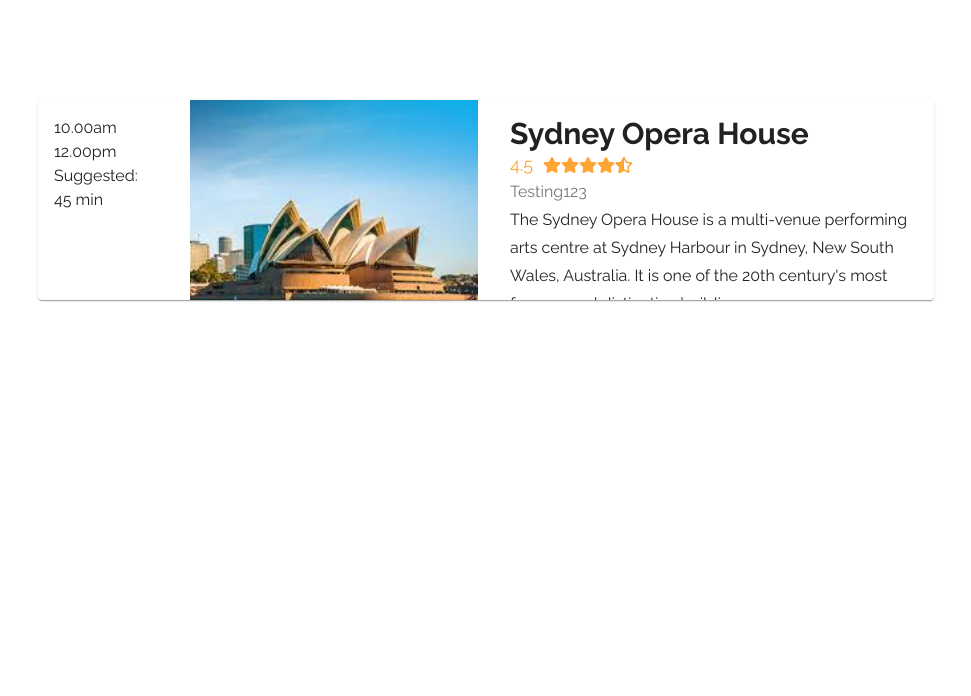
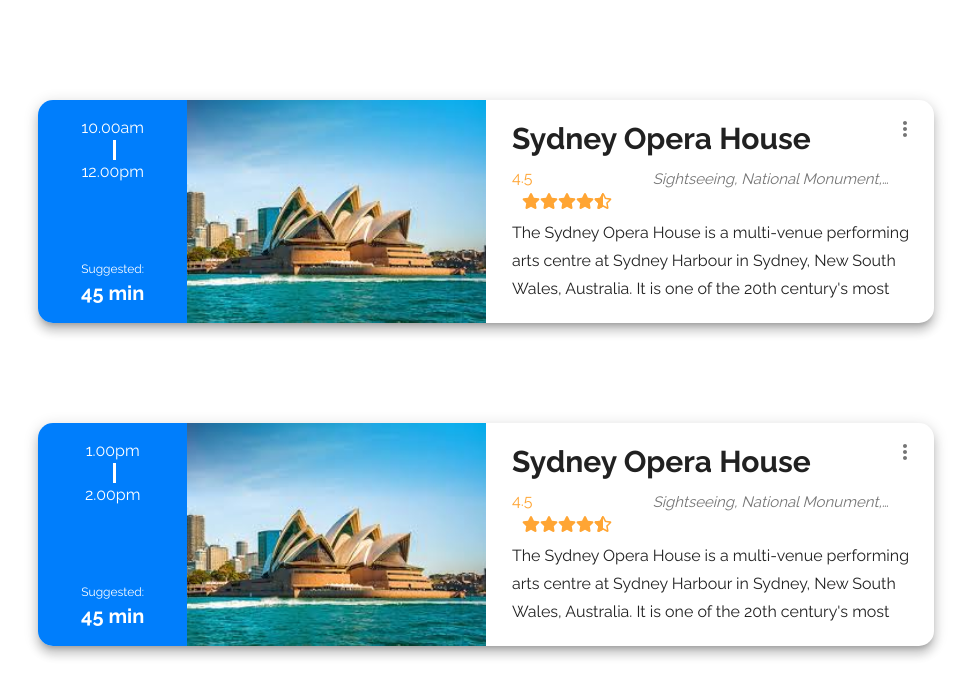
Before and after one commit to aJiang97/globetrotter, a React (Create React App) app in the folder frontend/: page /tripview in a window 1280 px wide. Shown: the top 696 px of the page, without its empty margins (12-983 px from the left). Built offline with nearby package versions, Linux system fonts and the light colour scheme.

Commit message:
Finished Itinerary Location Cards

```diff
--- a/frontend/src/components/ItineraryLocationCard/ItineraryLocationCard.jsx
+++ b/frontend/src/components/ItineraryLocationCard/ItineraryLocationCard.jsx
@@ -1,19 +1,30 @@
 import * as React from "react";
-import clsx from "clsx";
 import {
   Card,
   CardContent,
   CardMedia,
   Typography,
-  Grid
+  Grid,
+  IconButton
 } from "@material-ui/core";
 import { withStyles } from "@material-ui/core/styles";
+import MoreVertIcon from '@material-ui/icons/MoreVert';
 import { styles } from "./styles";
-
 import { StarRating } from "../../components/StarRating";
 
-import operaHouse from "../../assets/opera-house.jpg";
-
+/**
+ * Class for a Location Card in the Itinerary View
+ * @prop {string} startTime Start Time for Visiting that location
+ * @prop {string} endTime End Time for Visiting that location
+ * @prop {number} suggestedTime Suggested Stay Time for in minutes
+ * @prop {Venue} venue Venue Object that should have the following properties:
+ * Venue: {
+ *    name (string): Name of the Location,
+ *    type ([string]): Type of the Location,
+ *    media (string): src of Image of the Location,
+ *    description (string): Description of the Location
+ * }
+ */
 class PureItineraryLocationCard extends React.Component {
   constructor(props) {
     super(props);
@@ -29,82 +40,61 @@
   };
 
   render() {
-    const { classes } = this.props;
+    const { startTime, endTime, suggestedTime, venue, classes } = this.props;
     return (
-      <Card className={classes.card}>
+      <Card className={classes.card} raised>
+        <Grid container>
 
-        <Grid container spacing={2}>
+          {/* Time Section */}
           <Grid item md={2}>
-            <CardContent>
-              <div>
-                <Typography>10.00am</Typography>
-                <Typography>12.00pm</Typography>
+            <CardContent className={classes.timeColumn}>
+              <div className={classes.timeDetails}>
+                <Typography className={classes.time}>{startTime}</Typography>
+                <div className={classes.verticalLine}></div>
+                <Typography className={classes.time}>{endTime}</Typography>
               </div>
-              <div>
-                <Typography>Suggested:</Typography>
-                <Typography>45 min</Typography>
+              <div className={classes.suggestion}>
+                <Typography className={classes.suggested}>Suggested:</Typography>
+                <Typography className={classes.suggestedTime}>{suggestedTime} min</Typography>
               </div>
             </CardContent>
           </Grid>
+
+          {/* Photo Section */}
           <Grid item md={4}>
             <CardMedia
               className={classes.media}
-              image={operaHouse}
+              image={venue.media}
             />
           </Grid>
+
+          {/* Content Section */}
           <Grid item md={6}>
-            <CardContent>
+            <CardContent className={classes.cardContent}>
+              <IconButton className={classes.moreButton}>
+                <MoreVertIcon />
+              </IconButton>
               <Typography variant="h3" className={classes.venueName}>
-                Sydney Opera House
+                {venue.name}
               </Typography>
-              <StarRating value={4.5} />
-              <Typography variant="subtitle1" color="textSecondary" component="p">
-                Testing123
-              </Typography>
-              <Typography variant="subtitle1" paragraph>
-              The Sydney Opera House is a multi-venue performing arts centre at Sydney Harbour in Sydney,
-              New South Wales, Australia. It is one of the 20th century's most famous and distinctive buildings.
+
+              <Grid item container spacing={2} >
+                <Grid item md={4}>
+                  <StarRating value={4.5} />
+                </Grid>
+                <Grid item md={8}>
+                  <Typography className={classes.venueType} variant="subtitle1" color="textSecondary" component="p" noWrap>
+                    {venue.type.join(', ')}
+                  </Typography>
+                </Grid>
+              </Grid>
+
+              <Typography variant="subtitle1" paragraph className={classes.venueDescription}>
+                {venue.description}
               </Typography>
             </CardContent>
           </Grid>
         </Grid>
-
-        {/* <div className={classes.timeDetails}>
-            <CardContent>
-                <div>
-                    <Typography>
-                        10.00am
-                    </Typography>
-                    <Typography>
-                        12.00pm
-                    </Typography>
-                </div>
-                <div>
-                    <Typography>
-                        Suggested:
-                    </Typography>
-                    <Typography>
-                        45 min
-                    </Typography>
-                </div>
-            </CardContent>
-        </div>
-        <CardMedia
-            className={classes.media}
-            image={operaHouse}
-        />
-        <CardContent>
-        <Typography variant="h3" className={classes.venueName}>
-            Sydney Opera House
-          </Typography>
-          <Typography variant="subtitle1" color="textSecondary" component="p">
-            Testing123
-          </Typography>
-          <Typography variant="subtitle1" paragraph>
-          The Sydney Opera House is a multi-venue performing arts centre at Sydney Harbour in Sydney,
-          New South Wales, Australia. It is one of the 20th century's most famous and distinctive buildings.
-          </Typography>
-        </CardContent> */}
       </Card>
     );
   }
--- a/frontend/src/components/ItineraryLocationCard/styles.js
+++ b/frontend/src/components/ItineraryLocationCard/styles.js
@@ -6,21 +6,74 @@
     marginLeft: 50,
     display: "flex",
     width: "70%",
-    height: "200px"
+    borderRadius: "15px"
+  },
+
+  // Time Section
+  timeColumn: {
+    backgroundColor: "#007EFC",
+    height: "100%",
+    textAlign: "center",
+    color: "white",
+    position: "relative"
   },
   timeDetails: {
-    display: "flex",
-    flexDirection: "column"
+    fontSize: "40px"
   },
+  time: {
+    fontSize: "16px"
+  },
+  verticalLine: {
+    borderRight: "3px solid white",
+    height: "20px",
+    width: "50%"
+  },
+  suggestion: {
+    position: "absolute",
+    width: "100%",
+    left: 0,
+    bottom: 55,
+    color: "white"
+  },
+  suggested: {
+    fontSize: "12px"
+  },
+  suggestedTime: {
+    fontWeight: "bold",
+    fontSize: "20px"
+  },
+
+  // Media Section
   media: {
-      // width: "200px"
-      height: "100%"
+    height: "100%"
+  },
+
+  // Content Section
+  cardContent: {
+    marginLeft: "10px",
+    position: "relative"
+  },
+  moreButton: {
+    position: "absolute",
+    top: 5,
+    right: 5
   },
   venueName: {
-      fontSize: "30px",
-      fontWeight: "bold"
+    fontSize: "30px",
+    fontWeight: "bold",
+    marginBottom: "10px",
+    marginTop: "5px",
+    maxWidth: "90%"
   },
-  rating: {
-    color: "#FFA534"
+  venueType: {
+    fontStyle: "italic",
+    fontSize: "15px",
+    maxWidth: "90%"
+  },
+  venueDescription: {
+    marginBottom: 0,
+    marginTop: "5px",
+    overflow: "hidden",
+    height: "80px"
   }
 }));
--- a/frontend/src/components/StarRating/StarRating.jsx
+++ b/frontend/src/components/StarRating/StarRating.jsx
@@ -13,14 +13,16 @@
     const { classes } = this.props;
     return (
       <div>
-        <Typography className={ classes.ratingValue }>{this.props.value}</Typography>
+        <Typography className={ classes.ratingValue }>
+          {this.props.value}
         <Rating
             className={classes.rating}
             initialRating={this.props.value}
-            emptySymbol={<FontAwesomeIcon icon={faEmptyStar}/>}
+            emptySymbol={<FontAwesomeIcon icon={faEmptyStar} />}
             fullSymbol={<FontAwesomeIcon icon={faSolidStar} />}
             readonly
         />
+        </Typography>
       </div>
     );
   }
--- a/frontend/src/components/StarRating/styles.js
+++ b/frontend/src/components/StarRating/styles.js
@@ -3,12 +3,13 @@
 export const styles = createStyles(theme => ({
   rating: {
     color: "#FFA534",
-    display: "inline-block"
+    // display: "inline-block",
+    marginLeft: "10px"
   },
   ratingValue: {
     color: "#FFA534",
-    display: "inline-block",
+    // display: "inline-block",
     marginRight: "10px",
-    fontSize: "18px"
+    fontSize: "16px"
   }
 }));
--- a/frontend/src/pages/TripView/TripView.jsx
+++ b/frontend/src/pages/TripView/TripView.jsx
@@ -5,13 +5,37 @@
 import history from "../../history";
 
 import { ItineraryLocationCard } from "../../components/ItineraryLocationCard";
+import operaHouse from "../../assets/opera-house.jpg";
+
 
 export class PureTripView extends React.Component {
   render() {
     const { classes } = this.props;
     return (
       <div>
-        <ItineraryLocationCard />
+        <ItineraryLocationCard
+          startTime="10.00am"
+          endTime="12.00pm"
+          suggestedTime="45"
+          venue={{
+            name: "Sydney Opera House",
+            type: ["Sightseeing", "National Monument", "Iconic Sights to Visit"],
+            media: operaHouse,
+            description: "The Sydney Opera House is a multi-venue performing arts centre at Sydney Harbour in Sydney, New South Wales, Australia. It is one of the 20th century's most famous and distinctive buildings."
+          }}
+        />
+
+        <ItineraryLocationCard
+          startTime="1.00pm"
+          endTime="2.00pm"
+          suggestedTime="45"
+          venue={{
+            name: "Sydney Opera House",
+            type: ["Sightseeing", "National Monument", "Iconic Sights to Visit"],
+            media: operaHouse,
+            description: "The Sydney Opera House is a multi-venue performing arts centre at Sydney Harbour in Sydney, New South Wales, Australia. It is one of the 20th century's most famous and distinctive buildings."
+          }}
+        />
       </div>
     );
   }
```
